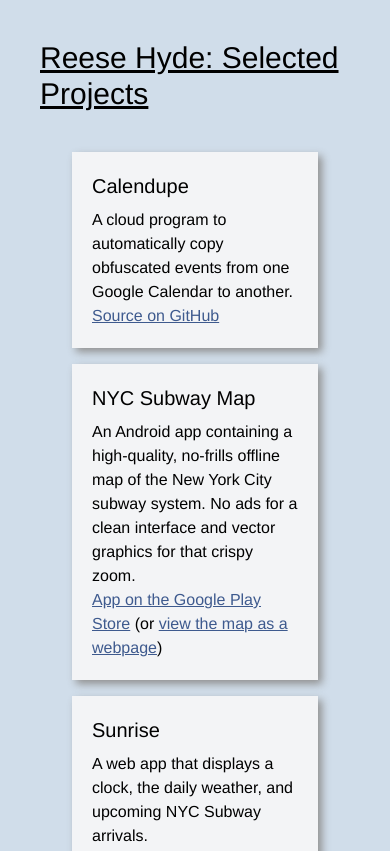
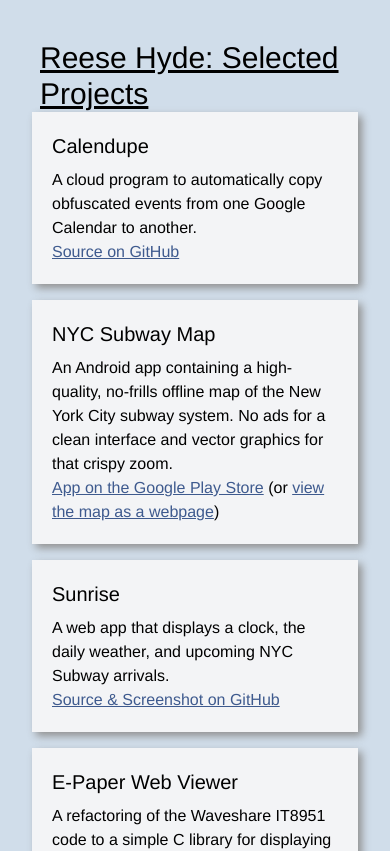
Before and after one commit to rmehyde/website, a Next.js app: page / in a window 390 px wide. Shown: the top 851 px of the page. Built offline with nearby package versions, Linux system fonts and the light colour scheme.

Commit message:
shrink padding for small screens

```diff
--- a/app/page.tsx
+++ b/app/page.tsx
@@ -5,7 +5,7 @@
 
 export default async function Home() {
     return (
-        <main className="min-h-screen p-14">
+        <main className="min-h-screen p-4 md:p-14">
             <MDXCards contentDir={contentDir}/>
         </main>
     )
```
